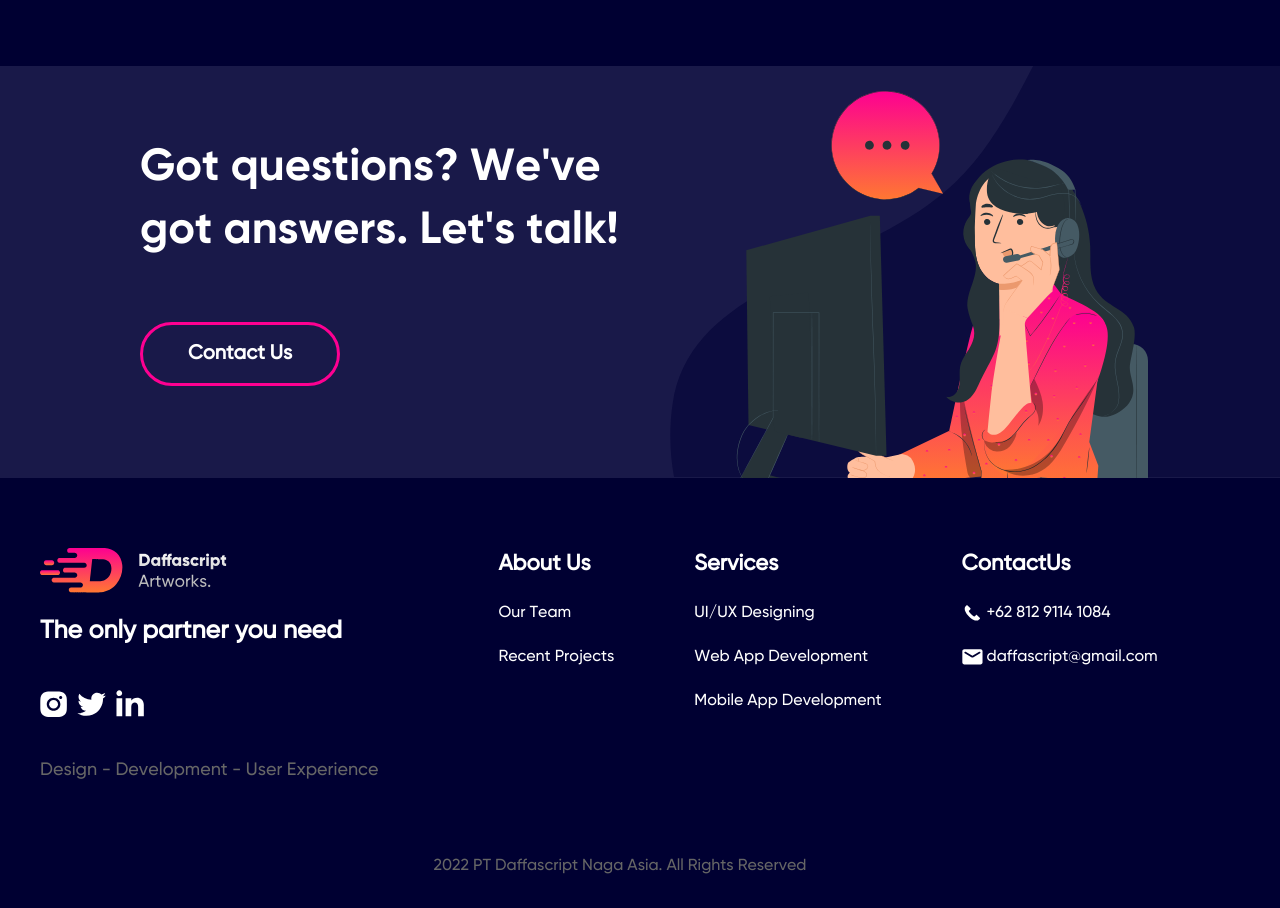
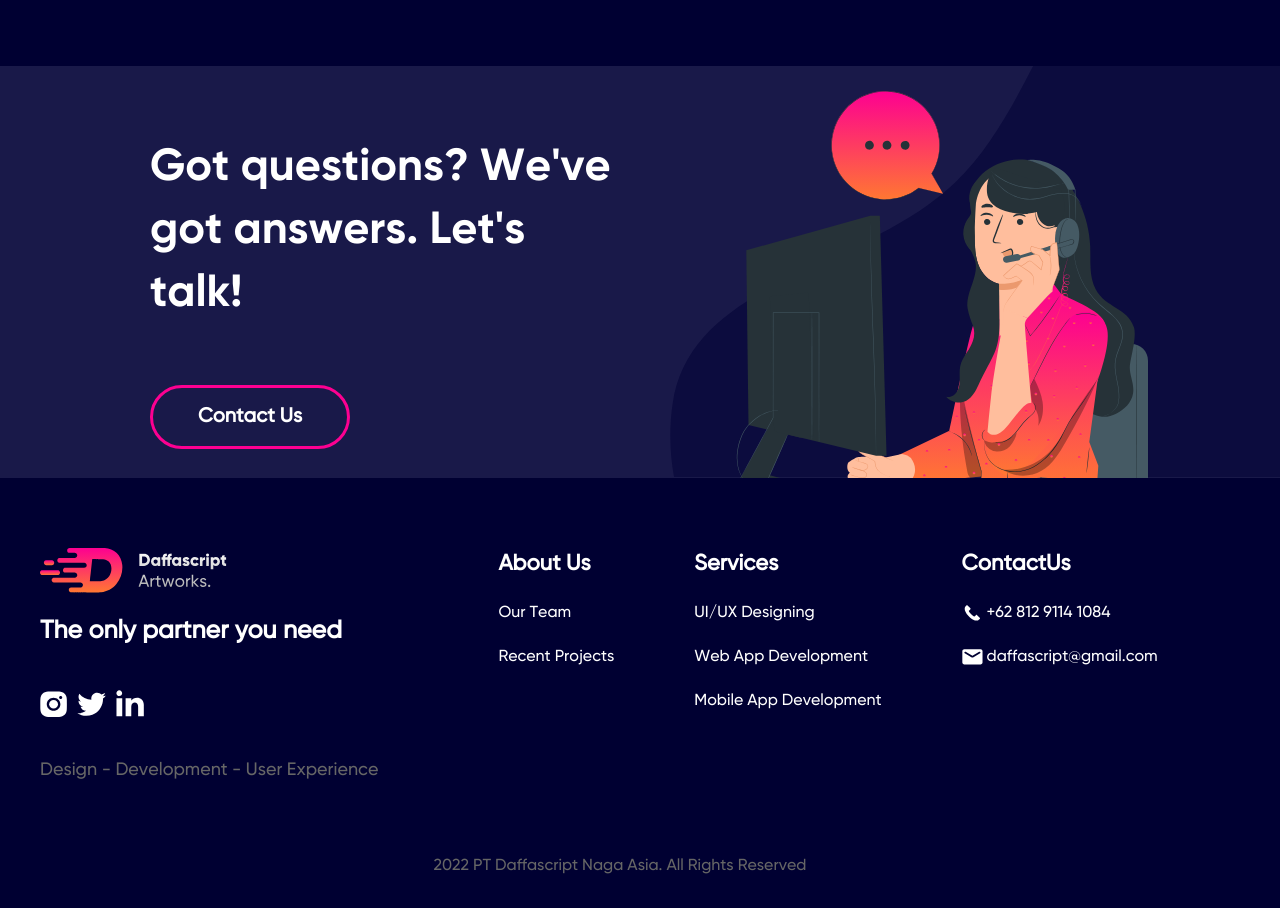
Before and after one commit to DavidJohndps/daffascript_frontend, a Nuxt app: page /aboutus in a window 1280 px wide. Shown: the part 3860-4768 px from the top of the page. Built offline with nearby package versions, Linux system fonts and the light colour scheme.

Commit message:
ke kananin text banner

```diff
--- a/pages/aboutus.vue
+++ b/pages/aboutus.vue
@@ -181,13 +181,13 @@
         <div class="uk-margin-large-top uk-child-width-1-2@s ukgrid-match banner" style="background-color: #191949;" uk-grid>
             <div class="banner1-1">
                 <h1
-                class="uk-margin-large-top uk-margin-xlarge-left banner1 font-gilroy-bold text-white fontbanner"
-                style="font-size: 45px; line-height: 63px;"
+                class="uk-margin-large-top banner1 font-gilroy-bold text-white fontbanner"
+                style="font-size: 45px; line-height: 63px; margin-left: 150px"
                 >Got questions? We've<br>
                 got answers. Let's talk!
                 </h1>
                 <nuxt-link to="/Contact" style="text-decoration: none; color: #fff;">
-                    <button class="uk-margin-xlarge-left uk-margin-medium-top text-white b-contact buttonbanner font-gilroy-medium" >
+                    <button class="uk-margin-medium-top text-white b-contact buttonbanner font-gilroy-medium" style="margin-left: 150px;">
                     Contact Us
                     </button>
                 </nuxt-link>
--- a/pages/services.vue
+++ b/pages/services.vue
@@ -22,7 +22,7 @@
                             <p class="font-gilroy-bold text-white textcs" style="font-size: 17px; line-height: 28px;">Landing Page Design</p>
                         </div>
                         </div>
-                        <div class="uk-margin-small-left uk-card cardt1" style="background: linear-gradient(180deg, rgba(15, 15,62, 0.02) 0%, rgba(15, 15, 62, 0.4383) 100%); box-shadow: 0px 1px 45px rgba(0, 0, 0, 0.17); border-radius: 8px; z-index: -2; width: 250px; height: 300px; margin-top: 40px;">
+                        <div class="uk-margin-small-left uk-card cardt1" style="background: linear-gradient(180deg, rgba(15, 15,62, 0.02) 0%, rgba(15, 15, 62, 0.4383) 100%); box-shadow: 0px 1px 45px rgba(0, 0, 0, 0.17); border-radius: 8px; z-index: -2; width: 250px; height: 300px; margin-top: 80px;">
                         <div class="cardt1-bn uk-margin-medium-top">
                             <img src="~assets/services/mobiledesign.svg" class="cardt-img uk-align-center uk-margin-remove-bottom" style="width:150px; margin-bottom: 30px;" uk-img>
                             <p class="font-gilroy-bold text-white uk-text-center textcs" style="margin-top: 10px; font-size: 17px; line-height: 28px;">Mobile App Design</p>
@@ -105,13 +105,13 @@
         <div class="uk-margin-large-top uk-child-width-1-2@s ukgrid-match banner" style="background-color: #191949;" uk-grid>
             <div class="banner1-1">
                 <h1
-                class="uk-margin-large-top uk-margin-xlarge-left banner1 font-gilroy-bold text-white fontbanner"
-                style="font-size: 45px; line-height: 63px;"
+                class="uk-margin-large-top banner1 font-gilroy-bold text-white fontbanner"
+                style="font-size: 45px; line-height: 63px; margin-left: 150px;"
                 >Got questions? We've<br>
                 got answers. Let's talk!
                 </h1>
                 <nuxt-link to="/Contact" style="text-decoration: none; color: #fff;">
-                    <button class="uk-margin-xlarge-left uk-margin-medium-top text-white b-contact buttonbanner font-gilroy-medium" >
+                    <button class="uk-margin-medium-top text-white b-contact buttonbanner font-gilroy-medium" style="margin-left: 150px;" >
                     Contact Us
                     </button>
                 </nuxt-link>
```
